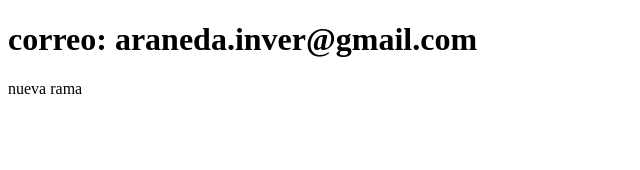
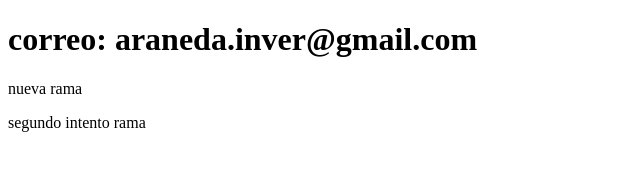
Before and after one commit to Miguel-Araneda/sistema-de-registro, a plain HTML site: page contacto.html in a window 1280 px wide. Shown: the whole page, without its empty margins (0-640 px from the left). Drawn offline with Linux system fonts and the light colour scheme.

Commit message:
actualiza contacto

```diff
--- a/contacto.html
+++ b/contacto.html
@@ -12,5 +12,8 @@
     <p>
         nueva rama
     </p>
+    <p>
+        segundo intento rama
+    </p>
 </body>
 </html>
```
